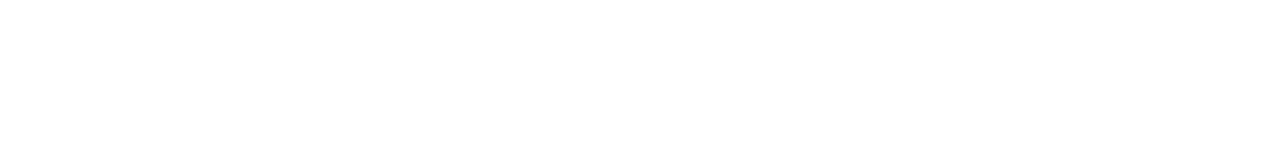
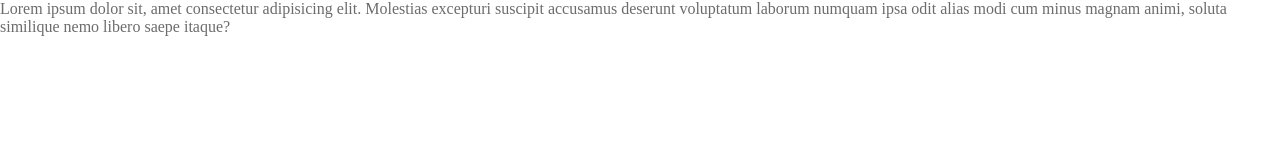
Before and after one commit to opaiiva/TravelGram, a plain HTML site: page index.html in a window 1280 px wide. Drawn offline with Linux system fonts and the light colour scheme; files that its build step writes are made by us from their sources; files whose address does not match are found by name.

Commit message:
initial style guide

```diff
--- a/index.html
+++ b/index.html
@@ -7,6 +7,6 @@
     <link rel="stylesheet" href="style/index.css">
 </head>
 <body>
-
+    <p>Lorem ipsum dolor sit, amet consectetur adipisicing elit. Molestias excepturi suscipit accusamus deserunt voluptatum laborum numquam ipsa odit alias modi cum minus magnam animi, soluta similique nemo libero saepe itaque?</p>
 </body>
 </html>
--- a/styles/global.css
+++ b/styles/global.css
@@ -3,3 +3,18 @@
     padding: 0;
     box-sizing: border-box;
 }
+
+:root {
+    --brand-color:#ef5f4c;
+    --background-color:#FFFFFF;
+    --surface-color:#F5F5F5;
+    --skeleton-color:#D9D9D9;
+    --shape-transparency:#ffffff91;
+    --text-xolor-primary:#313131;
+    --text-color-secondary:#6c6c6c;
+}
+
+body {
+    color: var(--text-color-secondary);
+    background-color: var(--background-color);
+}
```
Also changed, not shown: Assets/AirplaneTilt.svg (added), Assets/Image 01.png (added), Assets/Image 02.png (added), Assets/Image 03.png (added), Assets/Image 04.png (added), Assets/Image 05.png (added), Assets/Image 06.png (added), Assets/Image 07.png (added), Assets/Image 08.png (added), Assets/Image 09.png (added), Assets/Image 10.png (added), Assets/Image 11.png (added), Assets/Image.svg (added), Assets/Logo.svg (added), 2 more files, 1 other file.
